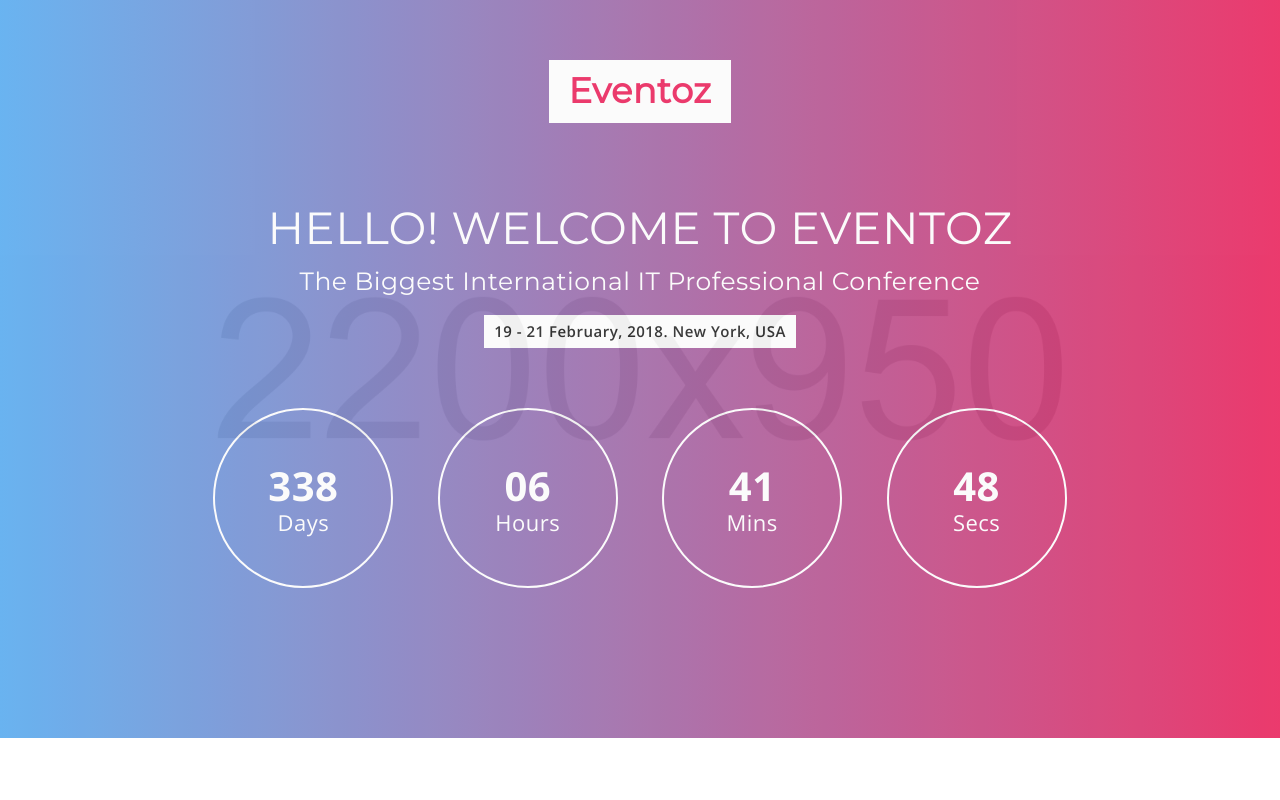
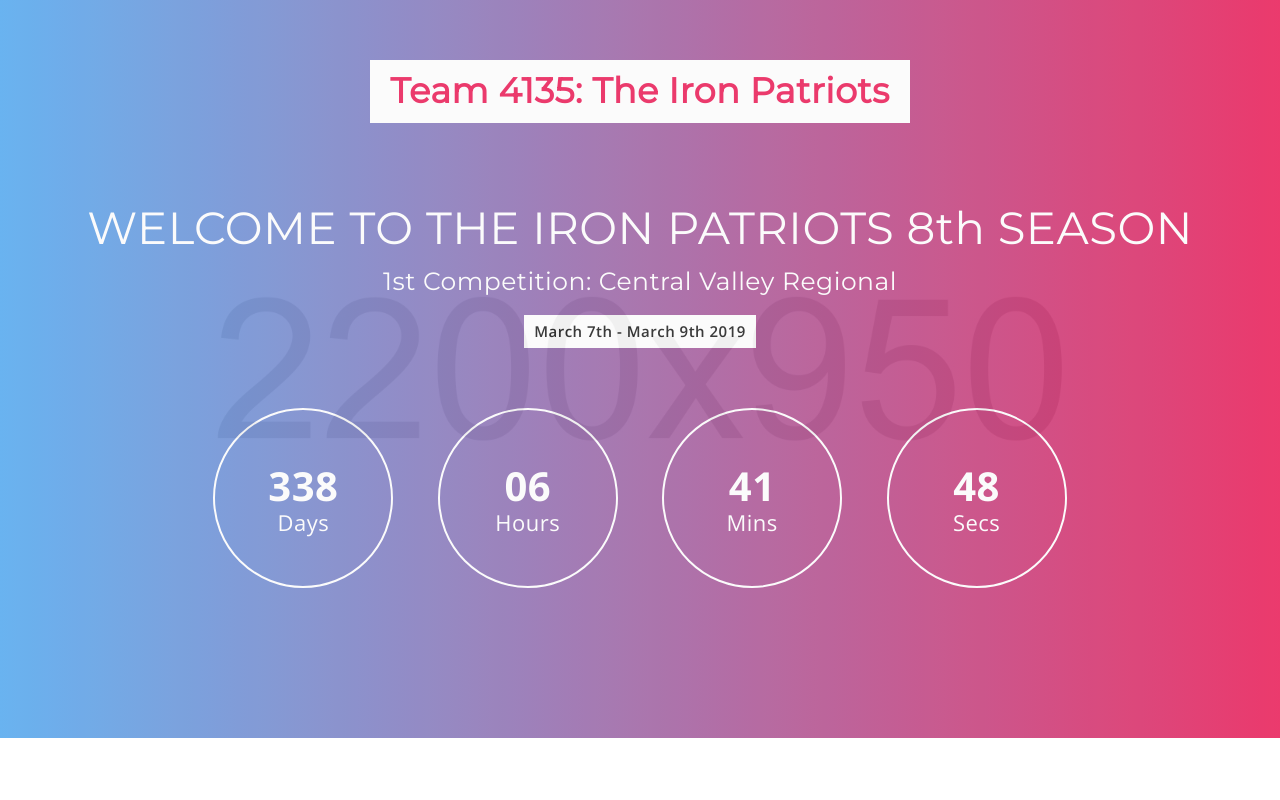
Before and after one commit to metanoiex/frcompage, a plain HTML site: page index.html in a window 1280 px wide. Shown: the top 800 px of the page. Drawn offline with nearby package versions, Linux system fonts and the light colour scheme.

Commit message:
update headers/event date

```diff
--- a/index.html
+++ b/index.html
@@ -83,7 +83,7 @@
 						<!-- Start center Logo -->
 						<div class="mu-logo-area">
 							<!-- text based logo -->
-							<a class="mu-logo" href="#">Eventoz</a>
+							<a class="mu-logo" href="#">Team 4135: The Iron Patriots</a>
 							<!-- image based logo -->
 							<!-- <a class="mu-logo" href="#"><img src="assets/images/logo.jpg" alt="logo img"></a> -->
 						</div>
@@ -91,9 +91,9 @@
 
 						<div class="mu-hero-featured-content">
 
-							<h1>HELLO! WELCOME TO EVENTOZ</h1>
-							<h2>The Biggest International IT Professional Conference</h2>
-							<p class="mu-event-date-line">19 - 21 February, 2018. New York, USA</p>
+							<h1>WELCOME TO THE IRON PATRIOTS 8th SEASON</h1>
+							<h2>1st Competition: Central Valley Regional</h2>
+							<p class="mu-event-date-line">March 7th - March 9th 2019</p>
 
 							<div class="mu-event-counter-area">
 								<div id="mu-event-counter">
```
